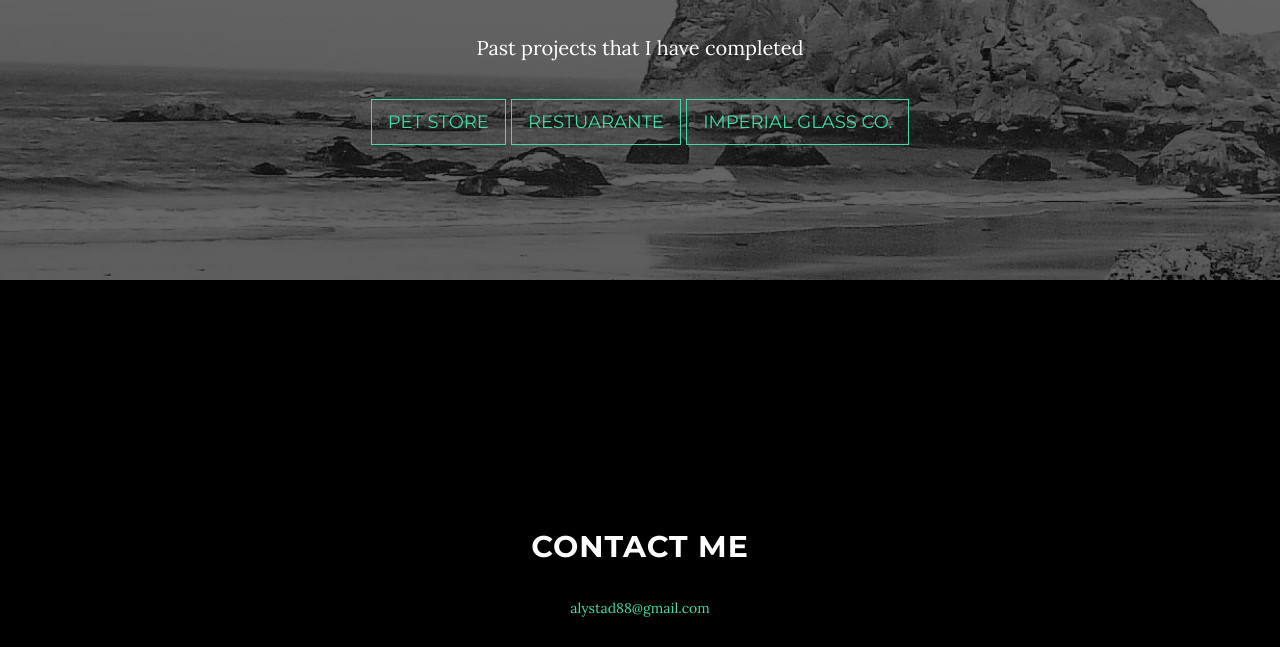
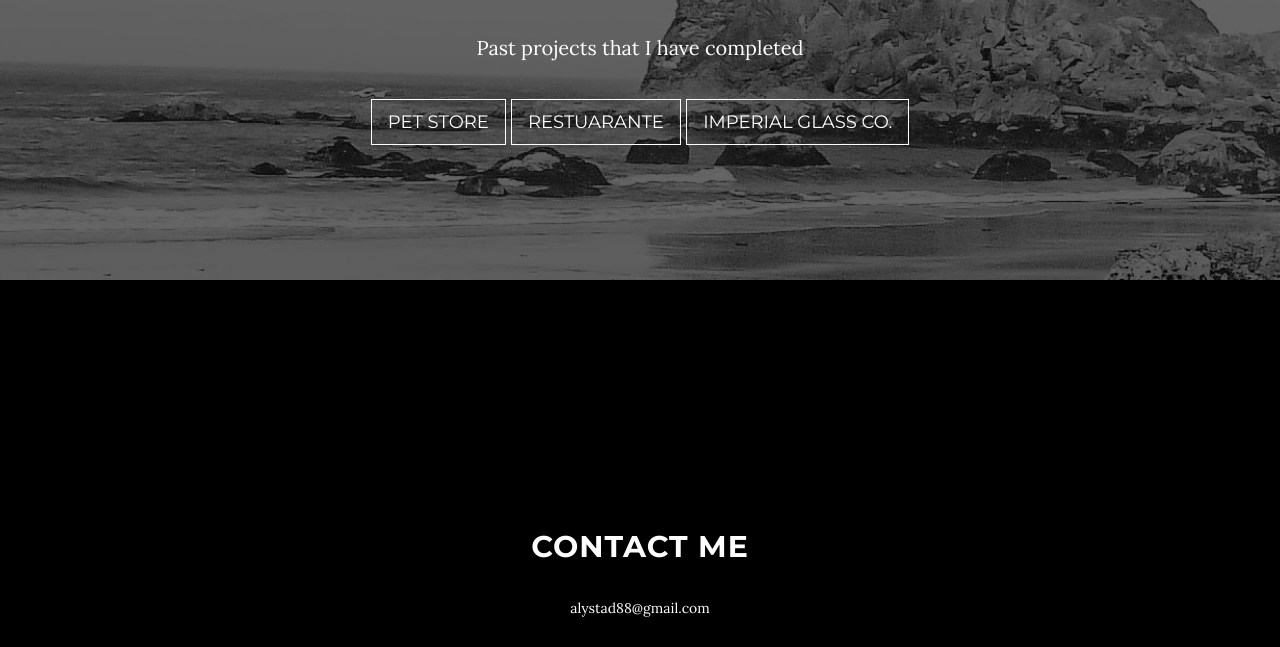
Before and after one commit to lostseeker/portfolio, a website: page index.html in a window 1280 px wide. Shown: the part 1603-2250 px from the top of the page. Drawn offline with nearby package versions, Linux system fonts and the light colour scheme; some packages are replaced by stand-ins of ours; a web font is replaced by a local one.

Commit message:
lastminutechanges

```diff
--- a/css/styles.css
+++ b/css/styles.css
@@ -11,9 +11,10 @@ html {
 }
 .brand-heading{
   font-family: 'Ewert', cursive;
-  text-shadow: 3px 3px 4px #000;
+  text-shadow: 6px 6px 4px #000;
 
 }
+
 h1,
 h2,
 h3,
@@ -39,7 +40,7 @@ p {
   }
 }
 a {
-  color: #42DCA3;
+  color: #fff;
   -webkit-transition: all 0.2s ease-in-out;
   -moz-transition: all 0.2s ease-in-out;
   transition: all 0.2s ease-in-out;
@@ -249,16 +250,16 @@ a:focus {
   border-radius: 0;
 }
 .btn-default {
-  border: 1px solid #42DCA3;
-  color: #42DCA3;
+  border: 1px solid #fff;
+  color: #fff;
   background-color: transparent;
 }
 .btn-default:hover,
 .btn-default:focus {
-  border: 1px solid #42DCA3;
+  border: 1px solid #fff;
   outline: none;
   color: black;
-  background-color: #42DCA3;
+  background-color: #fff;
 }
 ul.banner-social-buttons {
   margin-top: 0;
```
